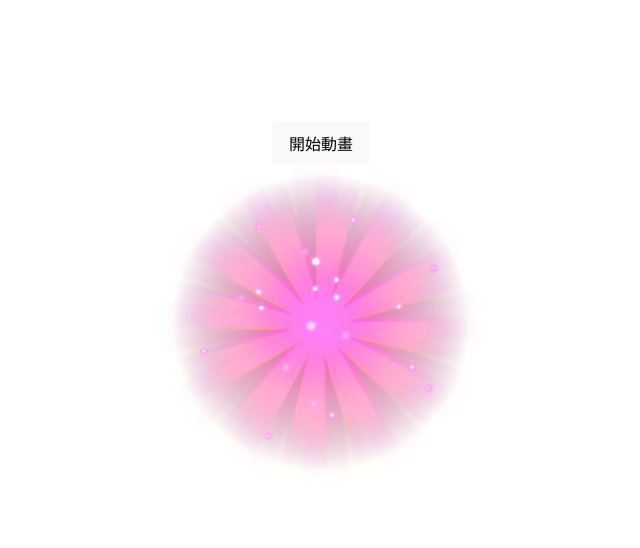
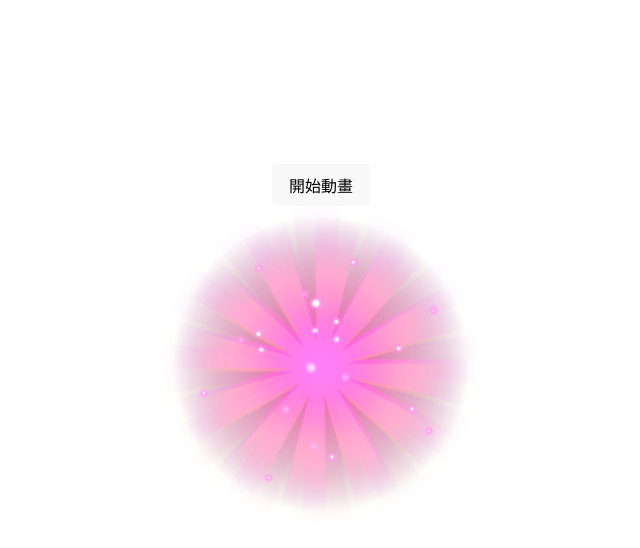
Before and after one commit to a23246542/bonus-demo, a React (Vite) app: page / in a window 1280 px wide. Shown: the top 548 px of the page, without its empty margins (319-959 px from the left). Built offline with nearby package versions, Linux system fonts and the light colour scheme.

Commit message:
feat: enhance animation effects for AmountDisplay and DiceGroup components

```diff
--- a/src/components/AmountDisplay.tsx
+++ b/src/components/AmountDisplay.tsx
@@ -7,15 +7,16 @@ interface AmountDisplayProps {
 }
 
 const amountVariants: Variants = {
-  hidden: { opacity: 0, x: -50 },
+  hidden: { opacity: 0, y: 20, scale: 0.9 },
   visible: {
     opacity: 1,
-    x: 0,
-    transition: { delay: 0.9, duration: 0.3, ease: "easeOut" },
+    y: 0,
+    scale: 1,
+    transition: { delay: 0.9, duration: 0.4, ease: "easeOut" },
   },
 };
 
-/** 金額顯示，淡入並滑入 */
+/** 金額顯示，淡入並從下方滑入，位於紫色背景區塊 */
 const AmountDisplay: React.FC<AmountDisplayProps> = ({ isVisible }) => (
   <motion.img
     src={amountSrc}
@@ -23,7 +24,11 @@ const AmountDisplay: React.FC<AmountDisplayProps> = ({ isVisible }) => (
     initial="hidden"
     animate={isVisible ? "visible" : "hidden"}
     variants={amountVariants}
-    style={{ width: 100 }}
+    style={{
+      width: 180,
+      position: "relative",
+      top: "40px", // 調整位置至紫色背景區塊
+    }}
   />
 );
 
--- a/src/components/AnimationDemo.tsx
+++ b/src/components/AnimationDemo.tsx
@@ -33,11 +33,45 @@ const AnimationDemo: React.FC = () => {
       <div style={{ position: "relative" }}>
         <BonusBackground isVisible={isPlaying} />
         <LottieOverlay isVisible={isPlaying} />
-      </div>
-      {/* 骰子與金額顯示 */}
-      <div style={{ display: "flex", justifyContent: "center", marginTop: 16 }}>
-        <DiceGroup isVisible={isPlaying} />
-        <AmountDisplay isVisible={isPlaying} />
+
+        {/* 骰子與金額顯示 - 絕對定位於特定位置 */}
+        <div
+          style={{
+            position: "absolute",
+            top: 0,
+            left: 0,
+            width: "100%",
+            height: "100%",
+            pointerEvents: "none",
+            display: "flex",
+            flexDirection: "column",
+            alignItems: "center",
+          }}
+        >
+          {/* 骰子在金色骰盅內位置 */}
+          <div
+            style={{
+              marginTop: "30%", // 調整骰子垂直位置
+              width: "100%",
+              display: "flex",
+              justifyContent: "center",
+            }}
+          >
+            <DiceGroup isVisible={isPlaying} />
+          </div>
+
+          {/* 金幣數字在紫色背景區塊 */}
+          <div
+            style={{
+              marginTop: "5%", // 金幣與骰子間距
+              width: "100%",
+              display: "flex",
+              justifyContent: "center",
+            }}
+          >
+            <AmountDisplay isVisible={isPlaying} />
+          </div>
+        </div>
       </div>
     </div>
   );
--- a/src/components/DiceGroup.tsx
+++ b/src/components/DiceGroup.tsx
@@ -7,15 +7,16 @@ interface DiceGroupProps {
 }
 
 const diceVariants: Variants = {
-  hidden: { opacity: 0, x: 50 },
+  hidden: { opacity: 0, y: -20, scale: 0.8 },
   visible: {
     opacity: 1,
-    x: 0,
-    transition: { delay: 0.7, duration: 0.3, ease: "easeOut" },
+    y: 0,
+    scale: 1,
+    transition: { delay: 0.7, duration: 0.4, ease: "easeOut" },
   },
 };
 
-/** 骰子組，淡入並滑入 */
+/** 骰子組，淡入並從上方滑入，放置在金色骰盅內 */
 const DiceGroup: React.FC<DiceGroupProps> = ({ isVisible }) => (
   <motion.img
     src={diceGroupSrc}
@@ -23,7 +24,12 @@ const DiceGroup: React.FC<DiceGroupProps> = ({ isVisible }) => (
     initial="hidden"
     animate={isVisible ? "visible" : "hidden"}
     variants={diceVariants}
-    style={{ width: 100, marginRight: 16 }}
+    style={{
+      width: 100,
+      marginBottom: 16,
+      position: "relative",
+      top: "10px", // 微調骰子在盅內的垂直位置
+    }}
   />
 );
 
```
